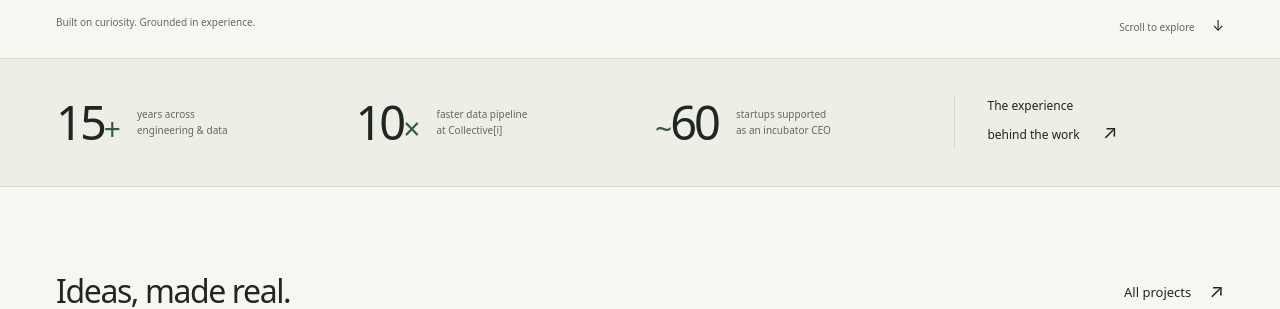
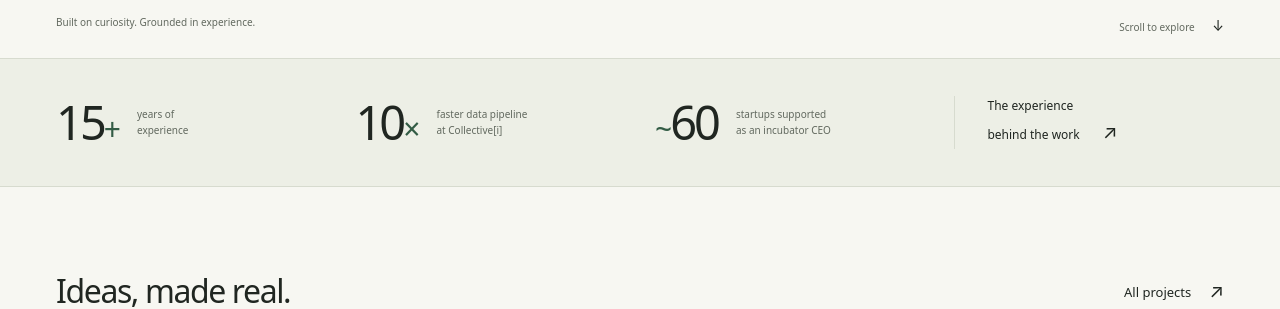
Before and after one commit to siddhartha-chandra/siddhartha-chandra.github.io, a Jekyll site: the page built from index.md, in a window 1280 px wide and 900 px high, scrolled down 625 px. Shown: the part 153-462 px from the top of the window. Built offline with Jekyll 4.4.1, drawn with Linux system fonts in a browser that asks for light colours.

Commit message:
Keep the experience metric faithful to the full career
Co-Authored-By: Devin AI <158243242+devin-ai-integration[bot]@users.noreply.github.com>

```diff
--- a/_layouts/home.html
+++ b/_layouts/home.html
@@ -40,7 +40,7 @@ layout: default
 
 <section class="proof-band" aria-label="Experience at a glance">
   <div class="shell proof-grid">
-    <div><strong>15<span>+</span></strong><p>years across<br>engineering &amp; data</p></div>
+    <div><strong>15<span>+</span></strong><p>years of<br>experience</p></div>
     <div><strong>10<span>×</span></strong><p>faster data pipeline<br>at Collective[i]</p></div>
     <div><strong><span>~</span>60</strong><p>startups supported<br>as an incubator CEO</p></div>
     <a href="{{ '/resume/' | relative_url }}">The experience <br>behind the work <span aria-hidden="true">↗</span></a>
```
